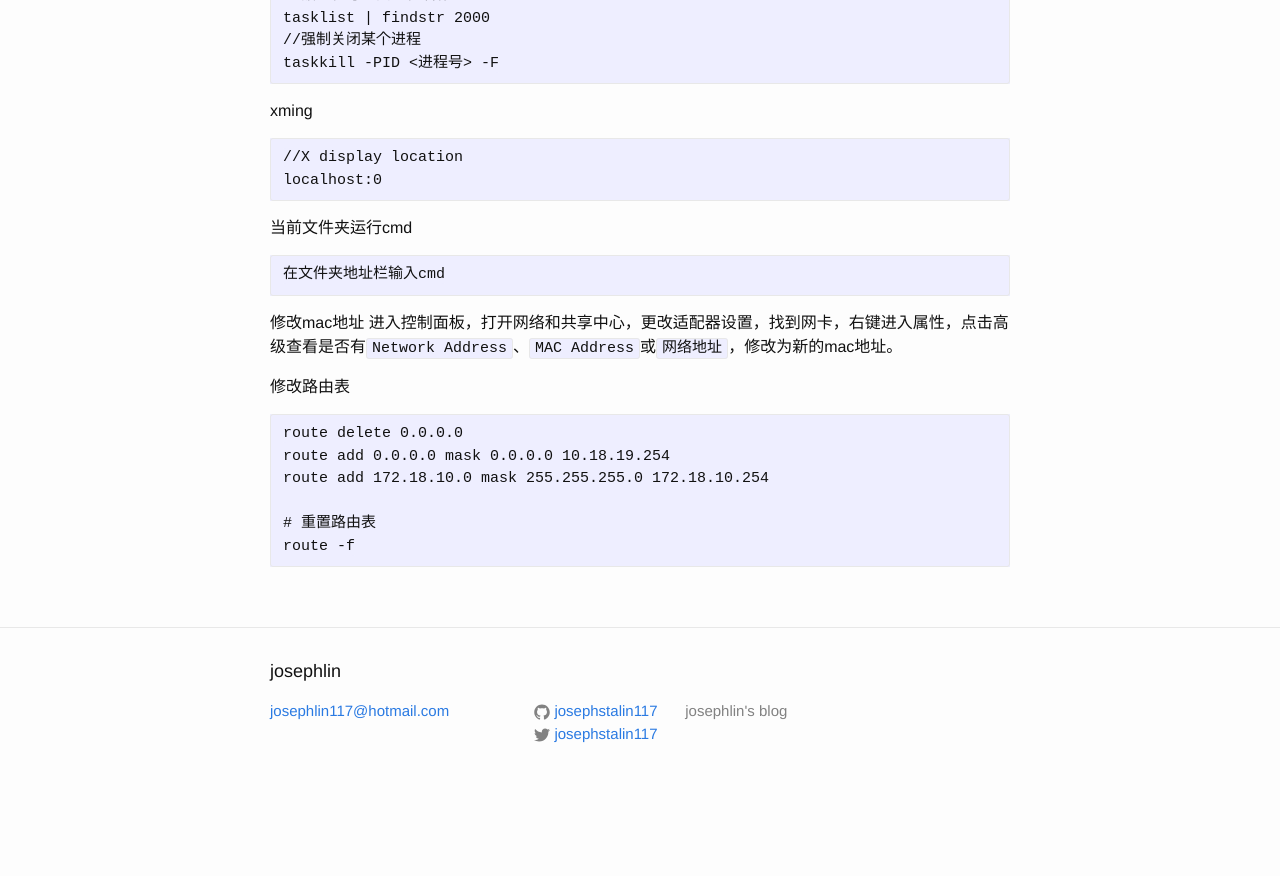
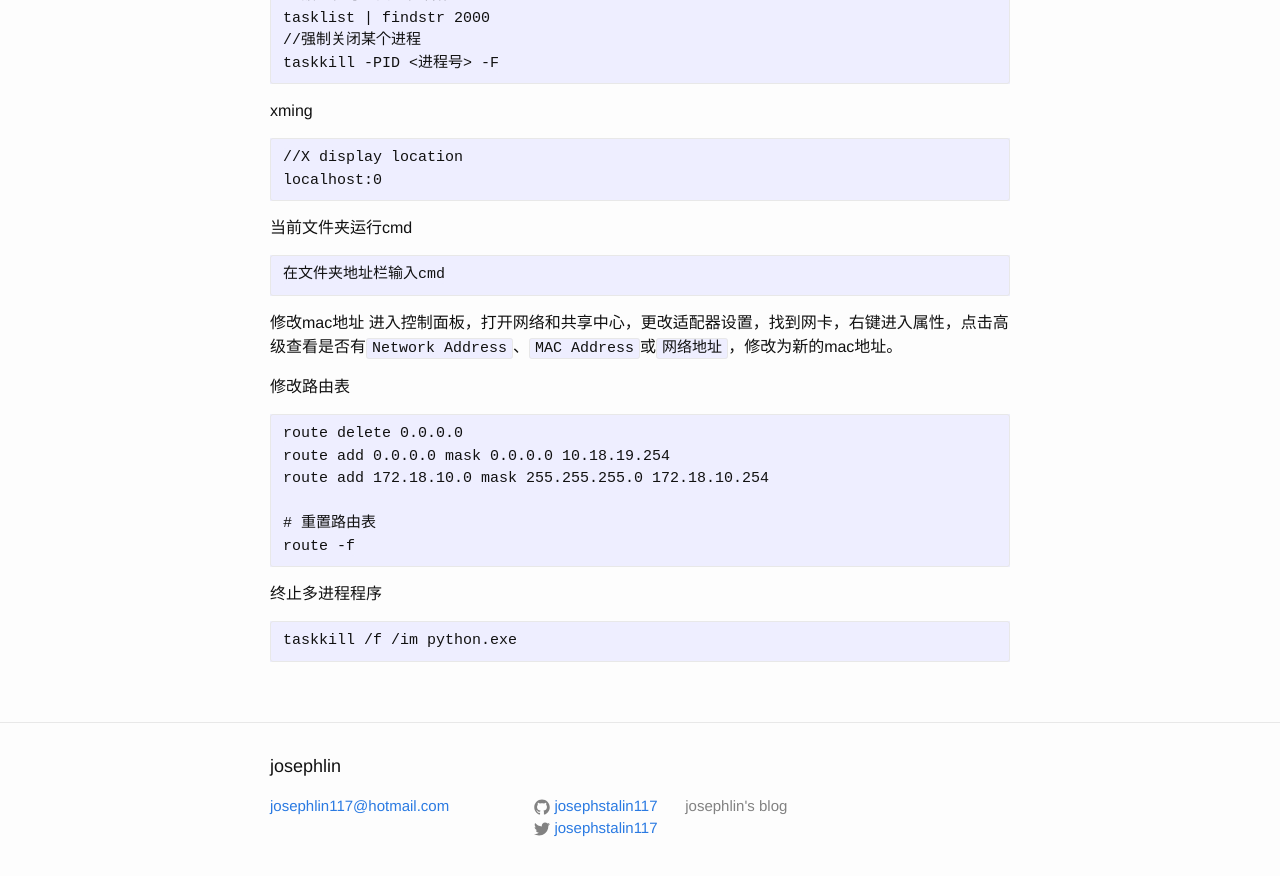
Before and after one commit to josephstalin117/josephstalin117.github.io, a Jekyll site: the page built from _posts/2018-9-21-windows.markdown, in a window 1280 px wide and 900 px high, scrolled down 695 px. Shown: the top 876 px of the window. Built offline with Jekyll 4.4.1, drawn with Linux system fonts in a browser that asks for light colours; before the commit the page ends 1500 px from its top, so only the background shows below that.

Commit message:
add taskkill

````diff
--- a/_posts/2018-9-21-windows.markdown
+++ b/_posts/2018-9-21-windows.markdown
@@ -56,3 +56,8 @@ route add 172.18.10.0 mask 255.255.255.0 172.18.10.254
 # 重置路由表
 route -f
 ```
+
+终止多进程程序
+```
+taskkill /f /im python.exe
+```
````
